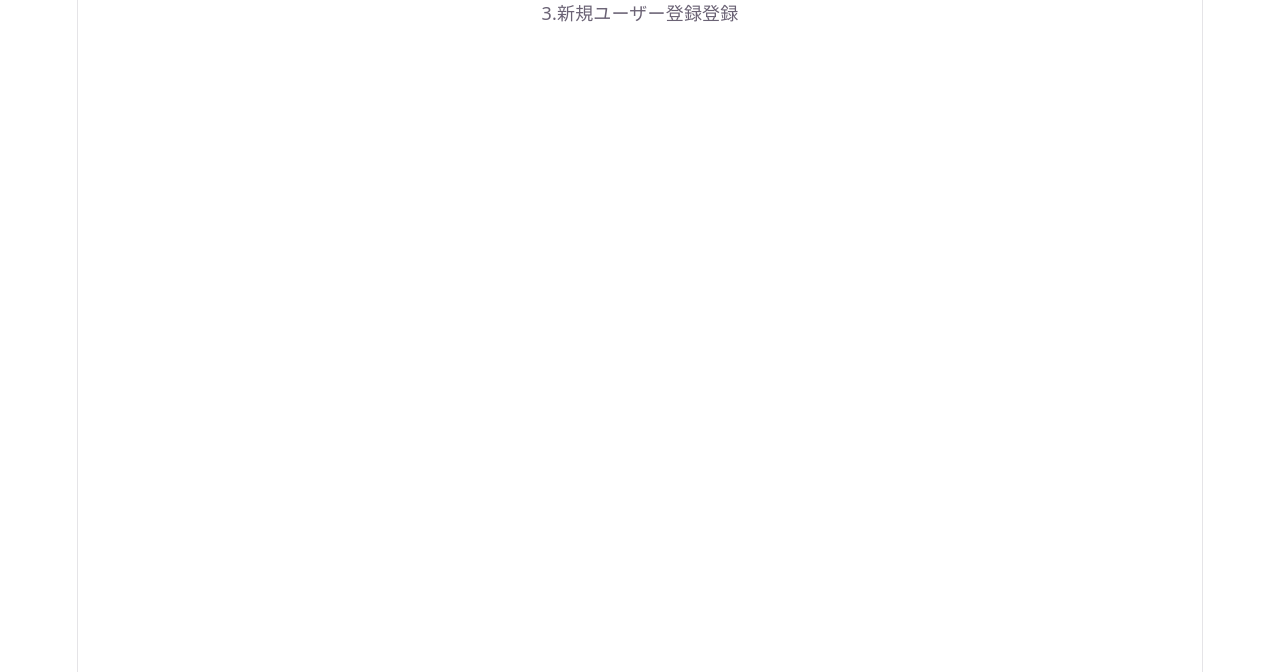
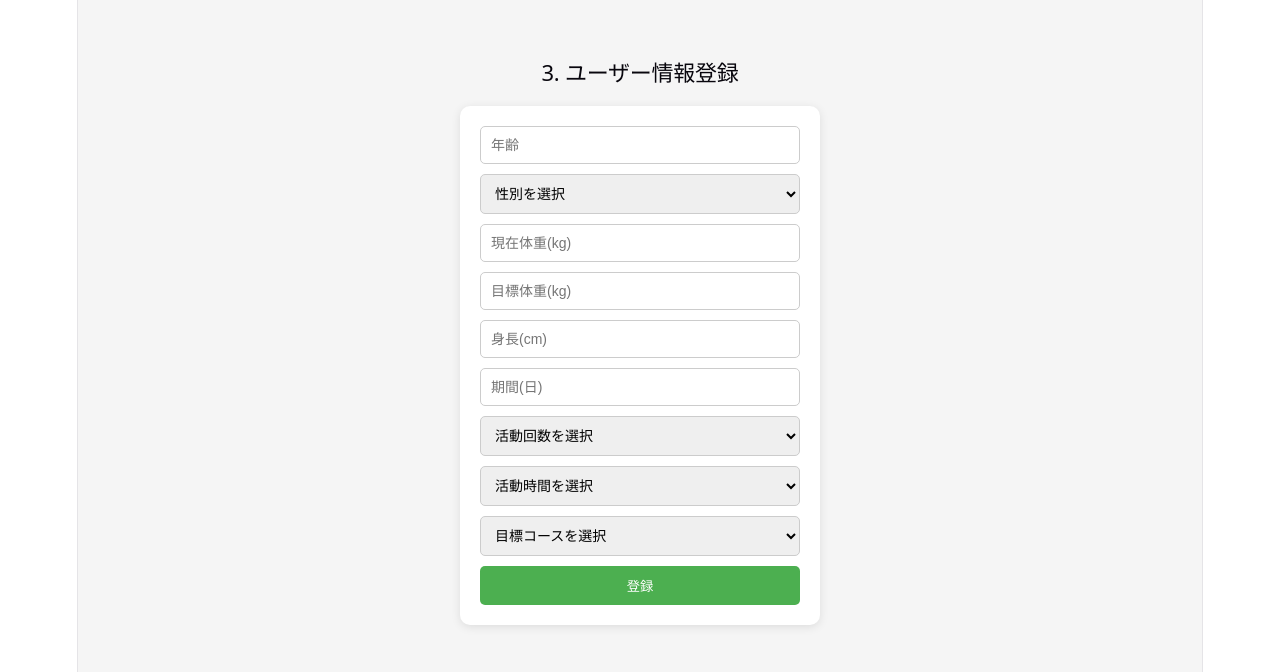
Before and after one commit to YushiroKishimoto/PFC_navi, a React app in the folder frontend/: page /onboarding in a window 1280 px wide. Shown: the top 672 px of the page. Built offline with nearby package versions, Linux system fonts and the light colour scheme; the HTML template or start-up script is replaced by a standard one.

Commit message:
新規ユーザー情報登録画面の追加

```diff
--- /dev/null
+++ b/frontend/src/pages/Onboarding/Onboarding.module.css
@@ -0,0 +1,45 @@
+.container {
+  display: flex;
+  flex-direction: column;
+  align-items: center;
+  padding-top: 60px;
+  background-color: #f5f5f5;
+  min-height: 100vh;
+}
+
+.title {
+  font-size: 22px;
+  margin-bottom: 20px;
+}
+
+.form {
+  display: flex;
+  flex-direction: column;
+  gap: 10px;
+  width: 320px;
+  background-color: white;
+  padding: 20px;
+  border-radius: 10px;
+  box-shadow: 0 2px 10px rgba(0,0,0,0.1);
+}
+
+.input {
+  padding: 10px;
+  border: 1px solid #ccc;
+  border-radius: 5px;
+  font-size: 14px;
+}
+
+.buttonPrimary {
+  padding: 10px;
+  background-color: #4caf50;
+  color: white;
+  border: none;
+  border-radius: 5px;
+  cursor: pointer;
+  font-weight: bold;
+}
+
+.buttonPrimary:hover {
+  background-color: #45a049;
+}
--- a/frontend/src/pages/Onboarding/index.jsx
+++ b/frontend/src/pages/Onboarding/index.jsx
@@ -1,3 +1,154 @@
+import { useState } from "react";
+import { useNavigate } from "react-router-dom";
+import styles from "./Onboarding.module.css";
+
 export default function Onboarding() {
-  return <div>3.新規ユーザー登録登録</div>;
+  const navigate = useNavigate();
+
+  const [form, setForm] = useState({
+    age: "",
+    gender: "",
+    weight: "",
+    targetWeight: "",
+    height: "",
+    period: "",
+    activityCount: "",
+    activityTime: "",
+    goal: "",
+  });
+
+  const handleChange = (e) => {
+    setForm({
+      ...form,
+      [e.target.name]: e.target.value,
+    });
+  };
+
+  const handleSubmit = () => {
+    console.log("onboarding:", form);
+    alert("PFC計算完了（mock）");
+    navigate("/");
+  };
+
+  return (
+    <div className={styles.container}>
+      <h2 className={styles.title}>3. ユーザー情報登録</h2>
+
+      <div className={styles.form}>
+
+        {/* 年齢 */}
+        <input
+          name="age"
+          type="number"
+          placeholder="年齢"
+          className={styles.input}
+          onChange={handleChange}
+        />
+
+        {/* 性別（選択式） */}
+        <select
+          name="gender"
+          value={form.gender}
+          className={styles.input}
+          onChange={handleChange}
+        >
+          <option value="" disabled hidden>
+            性別を選択
+          </option>
+          <option value="male">男</option>
+          <option value="female">女</option>
+        </select>
+
+        {/* 現在体重 */}
+        <input
+          name="weight"
+          type="number"
+          placeholder="現在体重(kg)"
+          className={styles.input}
+          onChange={handleChange}
+        />
+
+        {/* 目標体重 */}
+        <input
+          name="targetWeight"
+          type="number"
+          placeholder="目標体重(kg)"
+          className={styles.input}
+          onChange={handleChange}
+        />
+
+        {/* 身長 */}
+        <input
+          name="height"
+          type="number"
+          placeholder="身長(cm)"
+          className={styles.input}
+          onChange={handleChange}
+        />
+
+        {/* 期間 */}
+        <input
+          name="period"
+          type="number"
+          placeholder="期間(日)"
+          className={styles.input}
+          onChange={handleChange}
+        />
+
+        {/* 活動回数（選択） */}
+        <select
+          name="activityCount"
+          value={form.activityCount}
+          className={styles.input}
+          onChange={handleChange}
+        >
+          <option value="" disabled hidden>
+            活動回数を選択
+          </option>
+          {[0,1,2,3,4,5,6,7].map((n) => (
+            <option key={n} value={n}>
+              {n}回/週
+            </option>
+          ))}
+        </select>
+
+        {/* 活動時間（選択） */}
+        <select
+          name="activityTime"
+          value={form.activityTime}
+          className={styles.input}
+          onChange={handleChange}
+        >
+          <option value="" disabled hidden>
+            活動時間を選択
+          </option>
+          {[10,20,30,40,50,60,90,120].map((n) => (
+            <option key={n} value={n}>
+              {n}分
+            </option>
+          ))}
+        </select>
+
+        {/* 目標 */}
+        <select
+          name="goal"
+          value={form.goal}
+          className={styles.input}
+          onChange={handleChange}
+        >
+          <option value="" disabled hidden>
+            目標コースを選択
+          </option>
+          <option value="cut">減量</option>
+          <option value="maintain">維持</option>
+          <option value="bulk">増量</option>
+        </select>
+
+        <button className={styles.buttonPrimary} onClick={handleSubmit}>
+          登録
+        </button>
+
+      </div>
+    </div>
+  );
 }
```
